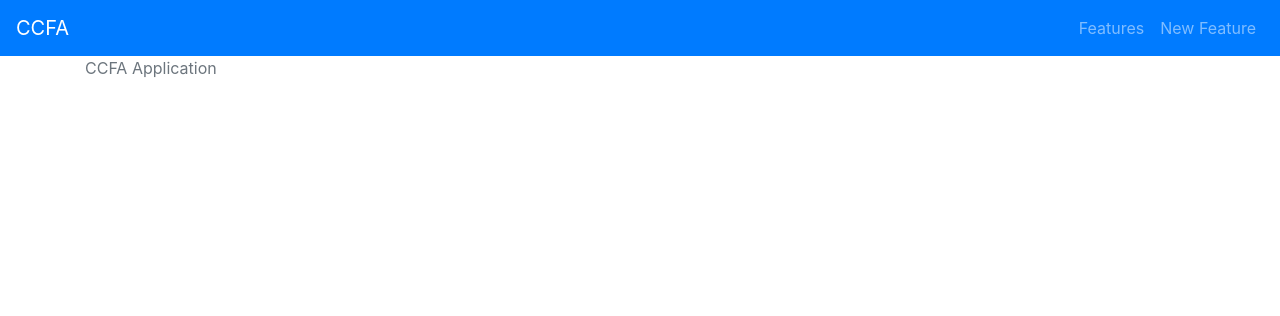
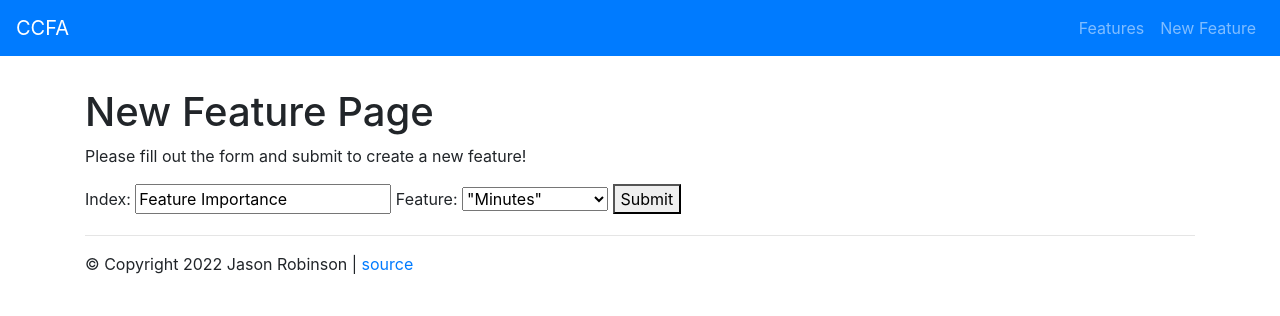
Before and after one commit to techthumb1/Credit-Card-Feature-Analyzer, a Flask app: template WebApp/templates/new_feature.html in a window 1280 px wide. Shown: the top 316 px of the page. Run offline with Flask 2, Linux system fonts and the light colour scheme; the template is opened without the code that fills it, so the values that code supplies are empty; some libraries are stand-ins or nearby versions.

Commit message:
Adding to feature and layout html for bootstrap display

```diff
--- a/WebApp/templates/features.html
+++ b/WebApp/templates/features.html
@@ -13,7 +13,7 @@
     {% if features %}
         <ul>
         {% for feature in features %}
-            <li>{{ feature["title"] }}</li>
+            <li>{{ feature["index"] }}</li>
         {% endfor %}
         </ul>
 
--- a/WebApp/templates/layout.html
+++ b/WebApp/templates/layout.html
@@ -14,7 +14,7 @@
     <!-- see: https://getbootstrap.com/docs/4.3/components/alerts/ -->
     {% with messages = get_flashed_messages(with_categories=true) %}
       {% if messages %}
-      {% for category, message in messages %}
+        {% for category, message in messages %}
       <div class="alert alert-{{ category }} alert-dismissible" role="alert" style="margin-bottom:0px;">
         <button type="button" class="close" data-dismiss="alert" aria-label="Close"><span aria-hidden="true">&times;</span></button>
         {{ message }}
--- a/WebApp/templates/new_feature.html
+++ b/WebApp/templates/new_feature.html
@@ -1,55 +1,32 @@
-<!DOCTYPE html>
-<html>
-    <head>
-        <title>CCFA Application | Helps predict fraud, loan rate, and personal recommender.</title>
-        <link rel="stylesheet" href="https://stackpath.bootstrapcdn.com/bootstrap/4.3.1/css/bootstrap.min.css" integrity="sha384-ggOyR0iXCbMQv3Xipma34MD+dH/1fQ784/j6cY/iJTQUOhcWr7x9JvoRxT2MZw1T" crossorigin="anonymous">
-    </head>
-    <body>
-        <!-- FLASH MESSAGING -->
-        <!-- see: http://flask.pocoo.org/docs/1.0/patterns/flashing/#flashing-with-categories -->
-        <!-- see: https://getbootstrap.com/docs/4.3/components/alerts/ -->
-        {% with messages = get_flashed_messages(with_categories=true) %}
-        {% if messages %}
-        {% for category, message in messages %}
-        <div class="alert alert-{{ category }} alert-dismissible" role="alert" style="margin-bottom:0px;">
-            <button type="button" class="close" data-dismiss="alert" aria-label="Close"><span aria-hidden="true">&times;</span></button>
-            {{ message }}
-            </div>
-            {% endfor %}
-        {% endif %}
-        {% endwith %}
-        <!-- SITE NAVIGATION -->
-        <!-- see: https://jinja.palletsprojects.com/en/2.11.x/tricks/ -->
-        <!-- see: https://getbootstrap.com/docs/4.0/components/navbar/ -->
-        {% set nav_links = [
-        ('/features', 'features', 'Features'),
-        ('/features/new', 'new_feature', 'New Feature')
-        ] -%}
-        {% set active_page = active_page|default('index') -%}
-        <nav class="navbar navbar-expand-lg navbar-dark bg-primary">
-        <a class="navbar-brand" href="/">CCFA</a>
-        <button class="navbar-toggler" type="button" data-toggle="collapse" data-target="#navbarNavAltMarkup" aria-controls="navbarNavAltMarkup" aria-expanded="false" aria-label="Toggle navigation">
-            <span class="navbar-toggler-icon"></span>
-        </button>
-        <div class="collapse navbar-collapse" id="navbarNavAltMarkup">
-            <ul class="nav navbar-nav ml-auto">
-            {% for href, id, text in nav_links %}
-                <li class="nav-item {% if active_page == id %}active{% endif %}">
-                <a class="nav-link" href="{{ href }}">{{ text }}</a>
-                </li>
-            {% endfor %}
-            </ul>
-        </div>
-        </nav>
-        <!-- SITE CONTENT -->
-        <div class="container">
-            {% block content %}{% endblock %}
-        </div>
-        <!-- SITE FOOTER -->
-        <footer class="footer">
-        <div class="container">
-            <span class="text-muted">CCFA Application</span>
-        </div>
-        </footer>
-    </body>
-</html>
+<!-- web_app/templates/new_book.html -->
+
+{% extends "layout.html" %}
+
+{% block content %}
+
+    <h1>New Feature Page</h1>
+
+    <p>Please fill out the form and submit to create a new feature!</p>
+
+    <form action="/features/create" method="POST">
+
+        <label>Index:</label>
+        <input type="text" name="Application" placeholder="Feature Importance" value="Feature Importance">
+
+        <label>Feature:</label>
+        <select name="feature_name">
+          <option value="A1">"Minutes"</option>
+          <option value="A2">"Hour"</option>
+          <option value="A3">"Amount"</option>
+          <option value="A4">"Month"</option>
+          <option value="A5">"Day"</option>
+          <option value="A6">"Use_Chip"</option>
+          <option value="A7">"Year"</option>
+          <option value="A8">"Merchant_City"</option>
+          <option value="A11">"Choice"</option>
+          <option value="A12">"Choice"</option>
+        </select>
+
+        <button>Submit</button>
+    </form>
+{% endblock %}
```
